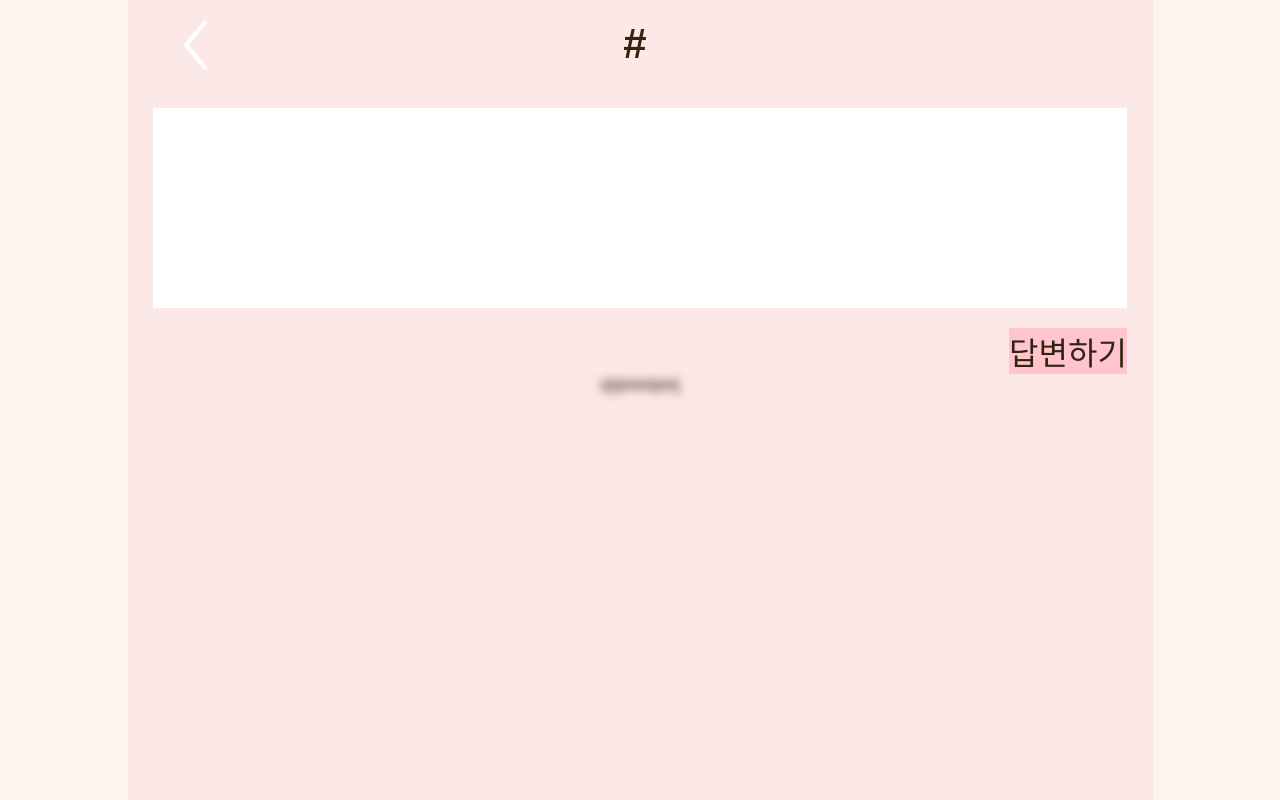
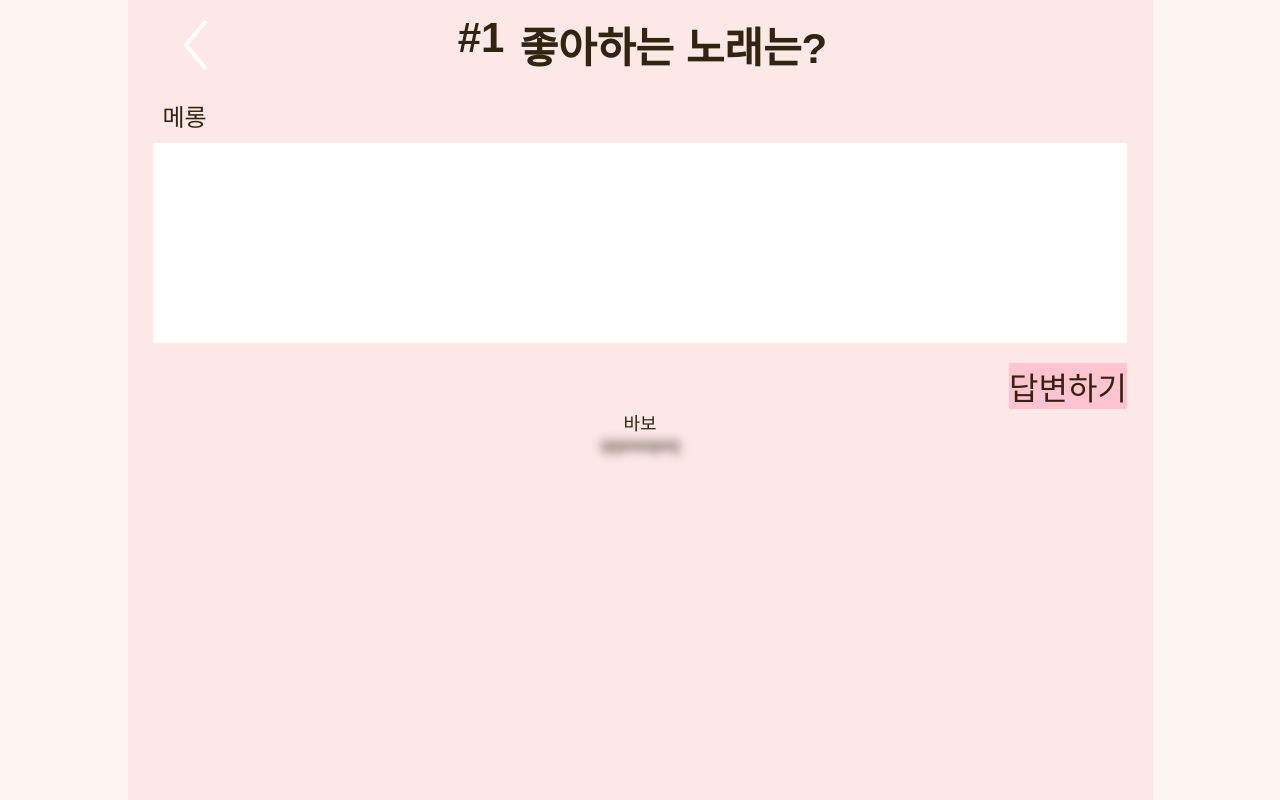
Before and after one commit to Stageus/blossom-react, a React (Create React App) app: page /qna/1 in a window 1280 px wide. Built offline with nearby package versions, Linux system fonts and the light colour scheme; a web font is replaced by a local one.

Commit message:
Fix: QnA 페이지 recoil 수정

```diff
--- a/src/App.js
+++ b/src/App.js
@@ -43,7 +43,7 @@ const App = () => {
           <Route path="/feed" element={<Feed />} />
           <Route path="/feededitor/add" element={<FeedEditor />} />
           <Route path="/feededitor/edit" element={<FeedEditor />} />
-          <Route path="/qna/:id" element={<QnA />} />
+          <Route path="/qna/:idx" element={<QnA />} />
           <Route path="/qna/today" element={<QnA />} />
           <Route path="/qnalist" element={<QnAList />} />
 
--- a/src/components/Auth/Signup/SignupForm.js
+++ b/src/components/Auth/Signup/SignupForm.js
@@ -30,7 +30,9 @@ const SignupForm = () => {
     phonenumberError,
     birthdayError,
     isDuplicationModalOpen,
+    setIsDuplicationModalOpen,
     isAlertModalOpen,
+    setIsAlertModalOpen,
     isDisable,
     handleValidateId,
     handleValidatePassword,
--- a/src/components/Auth/Signup/useSignup.js
+++ b/src/components/Auth/Signup/useSignup.js
@@ -187,7 +187,9 @@ const useSignup = () => {
     phonenumberError,
     birthdayError,
     isDuplicationModalOpen,
+    setIsDuplicationModalOpen,
     isAlertModalOpen,
+    setIsAlertModalOpen,
     isDisable,
     handleValidateId,
     handleValidatePassword,
--- a/src/components/QnA/AnswerField.js
+++ b/src/components/QnA/AnswerField.js
@@ -1,5 +1,4 @@
 import React, { useState, useEffect, useRef } from "react";
-import { useRecoilValue } from "recoil";
 import { useNavigate } from "react-router-dom";
 
 // ===== styles import =====
@@ -9,7 +8,6 @@ import { Button } from "../../styles/ButtonStyle";
 import FlexBox from "../../styles/FlexStyle";
 
 // ===== utils & recoil import =====
-import { currentNicknameState } from "../../recoil/ninknameState";
 import { isAnswerValid } from "../../utils/validation";
 import ErrorMessage from "../Common/ErrorMessage";
 
@@ -17,18 +15,13 @@ import ErrorMessage from "../Common/ErrorMessage";
 import AlertModal from "../Modal/AlertModal";
 
 // ===== component =====
-const AnswerField = ({ isMyAnswer, myAnswer, LoverAnswer }) => {
-  // isMyAnswer : Boolean
-  // myAnswer : String
-  // LoverAnswer : String
-
+const AnswerField = ({ isMyAnswer, myNickname, myAnswer, loverNickname, loverAnswer }) => {
   // === ref ===
   const textAreaRef = useRef("");
 
   // === state & recoil ===
   const [answer, setAnswer] = useState(false);
   const [hasMyAnswer, setHasMyAnswer] = useState(!!myAnswer);
-  const currentNickname = useRecoilValue(currentNicknameState);
   const [answerError, setAnserError] = useState("");
   const [tokenErrorModalOpen, setTokenErrorModalOpen] = useState(false);
 
@@ -38,8 +31,6 @@ const AnswerField = ({ isMyAnswer, myAnswer, LoverAnswer }) => {
   useEffect(() => {
     // 문답 답변 성공 시, 답변 내용 출력
     // 문답 답변 실패 시, Error Message 출력
-
-    console.log(hasMyAnswer);
   }, [hasMyAnswer]);
 
   const handleClickAnswerButton = () => {
@@ -71,20 +62,20 @@ const AnswerField = ({ isMyAnswer, myAnswer, LoverAnswer }) => {
     }
   };
 
-  const handleCloseErrorModal = () => {
-    navigate("/login");
-  };
-
   return (
     <>
       {tokenErrorModalOpen && (
-        <AlertModal hasFunc={true} message="로그인이 필요합니다." onClick={handleCloseErrorModal} />
+        <AlertModal
+          hasFunc={true}
+          message="로그인이 필요합니다."
+          onClick={() => navigate("/login")}
+        />
       )}
 
       {isMyAnswer ? (
         <FlexBox $dir="col" $width="100%">
           <P $fontSize="24px" $margin="0 0 10px 35px">
-            {currentNickname.myNickname}
+            {myNickname}
           </P>
           {myAnswer ? (
             <>
@@ -115,9 +106,9 @@ const AnswerField = ({ isMyAnswer, myAnswer, LoverAnswer }) => {
         </FlexBox>
       ) : (
         <>
-          <P>{currentNickname.LoverNickname}</P>
-          {LoverAnswer ? (
-            <P $blur={hasMyAnswer ? "none" : "blur(5px)"}>{LoverAnswer}</P>
+          <P>{loverNickname}</P>
+          {loverAnswer ? (
+            <P $blur={hasMyAnswer ? "none" : "blur(5px)"}>{loverAnswer}</P>
           ) : (
             <P>연인의 답변을 기다리는 중...</P>
           )}
--- a/src/components/QnA/QuestionField.js
+++ b/src/components/QnA/QuestionField.js
@@ -1,5 +1,6 @@
 import React from "react";
 import { useNavigate } from "react-router-dom";
+import { useParams } from "react-router-dom";
 
 // ===== styles import =====
 import FlexBox from "../../styles/FlexStyle";
@@ -9,13 +10,18 @@ import { Img } from "../../styles/ImgStyle";
 import WhiteArrow from "../../assets/images/icon_park_left.png";
 
 // ===== component =====
-const QuestionField = ({ id, question }) => {
+const QuestionField = ({ questionIdx, question }) => {
+  // === params ===
+  const { idx } = useParams();
+
   // === navigate ===
   const navigate = useNavigate();
 
-  const handleGoBack = () => {
-    navigate("/qnalist");
-  };
+  // if (idx) {
+  // } else {
+  // }
+
+  // const handleClickBackButton = () => {};
 
   return (
     <>
@@ -24,12 +30,12 @@ const QuestionField = ({ id, question }) => {
           $backgroundColor="transparent"
           $hoverColor="null"
           $margin="0 0 0 30px"
-          onClick={handleGoBack}
+          onClick={() => navigate("/qnalist")}
         >
           <Img src={WhiteArrow} />
         </Button>
         <FlexBox $row="center" $width="80%">
-          <H1 $margin="0 15px 10px 0">#{id}</H1>
+          <H1 $margin="0 15px 10px 0">#{questionIdx}</H1>
           <H1 $margin="0 0 10px 0">{question}</H1>
         </FlexBox>
       </FlexBox>
--- a/src/components/Setting/Setup/useSetup.js
+++ b/src/components/Setting/Setup/useSetup.js
@@ -10,6 +10,7 @@ const useSetup = () => {
   // === ref ===
   const nicknameRef = useRef("");
   const firstDayRef = useRef("");
+  const submitRef = useRef(null);
   // === state ===
   const [setupError, setSetupError] = useState(false);
   const [tokenErrorModalOpen, setTokenErrorModalOpen] = useState(false);
--- a/src/pages/Main.js
+++ b/src/pages/Main.js
@@ -5,12 +5,8 @@ import { useSetRecoilState } from "recoil";
 import FlexBox from "../styles/FlexStyle";
 import TestImage from "../assets/images/test.jpg";
 
-// ===== recoil import =====
-import { currentNicknameState } from "../recoil/ninknameState";
-
 // ===== components import =====
 import Nav from "../components/Main/Nav/Nav";
-// import Nav from "../components/Main/Nav";
 import Anniversary from "../components/Main/Anniversary";
 import Thumbnail from "../components/Main/Thumbnail";
 import NicknameWrapper from "../components/Main/NicknameWrapper";
@@ -19,7 +15,6 @@ import NicknameWrapper from "../components/Main/NicknameWrapper";
 const Main = () => {
   // === state ===
   const [initialData, setInitialData] = useState([]);
-  const setCurrentNickname = useSetRecoilState(currentNicknameState);
 
   useEffect(() => {
     // 초기 정보 불러오기 성공 시, 각 컴포넌트에 데이터 뿌리기
@@ -35,7 +30,6 @@ const Main = () => {
     };
 
     setInitialData(data);
-    setCurrentNickname({ myNickname: data.myNickname, LoverNickname: data.partnerNickname });
   }, []);
 
   return (
--- a/src/pages/QnA.js
+++ b/src/pages/QnA.js
@@ -5,64 +5,40 @@ import { useParams } from "react-router-dom";
 // ===== styles import =====
 import FlexBox from "../styles/FlexStyle";
 
-// ===== recoil import =====
-import { selectedQuestionState } from "../recoil/selectedQuestionState";
-import { latestQuestionState } from "../recoil/selectedQuestionState";
-
 // ===== components import =====
 import QuestionField from "../components/QnA/QuestionField";
 import AnswerField from "../components/QnA/AnswerField";
 
+// ===== recoil import =====
+import { latestQuestionIdxState } from "../recoil/latestQuestionIdxState";
+
 // ===== component =====
 const QnA = () => {
   // === params ===
-  const { id } = useParams();
+  const { idx } = useParams(); // 백엔드 통신 시 사용
 
   // === state & recoil ===
   const [answerData, setAnswerData] = useState([]);
-  const selectedQuestion = useRecoilValue(selectedQuestionState);
-  const latestQuestion = useRecoilValue(latestQuestionState);
+  const latestQuestionIdx = useRecoilValue(latestQuestionIdxState); // 백엔드 통신 시 사용
 
   useEffect(() => {
     // 문답 내용 불러오기 성공 시, 답변 여부에 따른 출력
     // 문답 내용 불러오기 실패 시, modal 출력
 
+    // 백엔드 통신 시 조건부로 idx 혹은 latestQuestionIdx 사용
+
     const data = {
+      myNickname: "메롱",
+      partnerNickname: "바보",
+      idx: 1,
+      question: "좋아하는 노래는?",
       myAnswer: null,
-      partnerAnswer: "qqwwqwq", // 상대 답변
+      partnerAnswer: "qqwwqwq",
     };
 
     setAnswerData(data);
   }, []);
 
-  // 개별 문답
-  if (id) {
-    return (
-      <>
-        <FlexBox $row="center" $width="100%">
-          <FlexBox
-            $dir="col"
-            $col="center"
-            $width="64.063rem"
-            $height="100vh;"
-            $backgroundColor="#FBE8E7"
-          >
-            {/* 문답 질문 영역 */}
-            <QuestionField id={selectedQuestion.id} question={selectedQuestion.question} />
-
-            {/* 내 답변 영역 */}
-            <AnswerField isMyAnswer={true} myAnswer={answerData.myAnswer} />
-
-            {/* 상대 답변 영역 */}
-            <AnswerField LoverAnswer={answerData.partnerAnswer} />
-          </FlexBox>
-        </FlexBox>
-      </>
-    );
-  }
-
-  // 오늘의 문답
-  else {
   return (
     <>
       <FlexBox FlexBox $row="center" $width="100%">
@@ -74,18 +50,24 @@ const QnA = () => {
           $backgroundColor="#FBE8E7"
         >
           {/* 문답 질문 영역 */}
-            <QuestionField id={latestQuestion.id} question={latestQuestion.question} />
+          <QuestionField questionIdx={answerData.idx} question={answerData.question} />
 
           {/* 내 답변 영역 */}
-            <AnswerField isMyAnswer={true} myAnswer={answerData.myAnswer} />
+          <AnswerField
+            isMyAnswer={true}
+            myNickname={answerData.myNickname}
+            myAnswer={answerData.myAnswer}
+          />
 
           {/* 상대 답변 영역 */}
-            <AnswerField LoverAnswer={answerData.partnerAnswer} />
+          <AnswerField
+            loverNickname={answerData.partnerNickname}
+            loverAnswer={answerData.partnerAnswer}
+          />
         </FlexBox>
       </FlexBox>
     </>
   );
-  }
 };
 
 export default QnA;
--- /dev/null
+++ b/src/recoil/latestQuestionIdxState.js
@@ -0,0 +1,6 @@
+import { atom } from "recoil";
+
+export const latestQuestionIdxState = atom({
+  key: "latestQuestionIdxState",
+  default: null,
+});
--- a/src/recoil/ninknameState.js
+++ /dev/null
@@ -1,9 +0,0 @@
-import { atom } from "recoil";
-
-export const currentNicknameState = atom({
-  key: "currentNicknameState",
-  default: {
-    myNickname: "",
-    LoverNickname: "",
-  },
-});
--- a/src/recoil/selectedQuestionState.js
+++ /dev/null
@@ -1,17 +0,0 @@
-import { atom } from "recoil";
-
-export const selectedQuestionState = atom({
-  key: "selectedQuestionState",
-  default: {
-    id: null,
-    question: "",
-  },
-});
-
-export const latestQuestionState = atom({
-  key: "latestQuestionState",
-  default: {
-    id: null,
-    question: "",
-  },
-});
```
Also changed, not shown: src/pages/QnAList.js (+8 -28 lines). Lines whose indentation alone changed are shown as unchanged.
